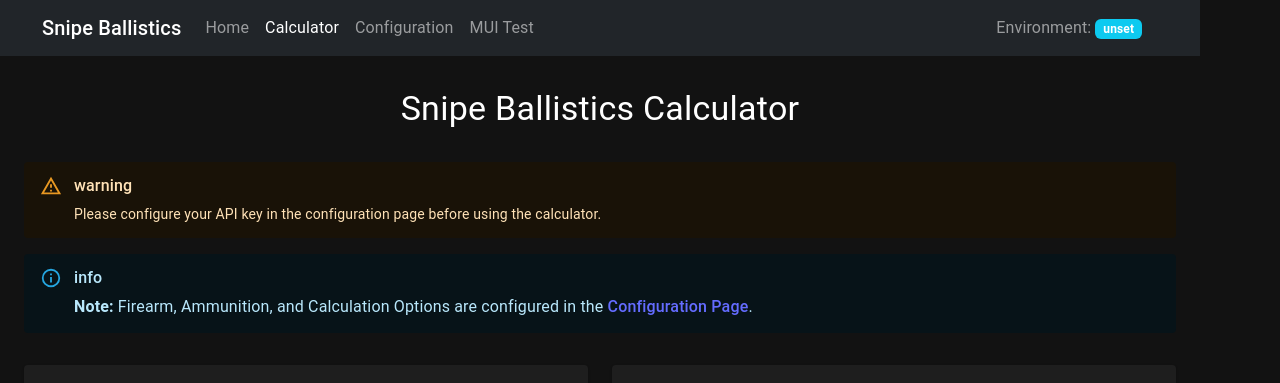
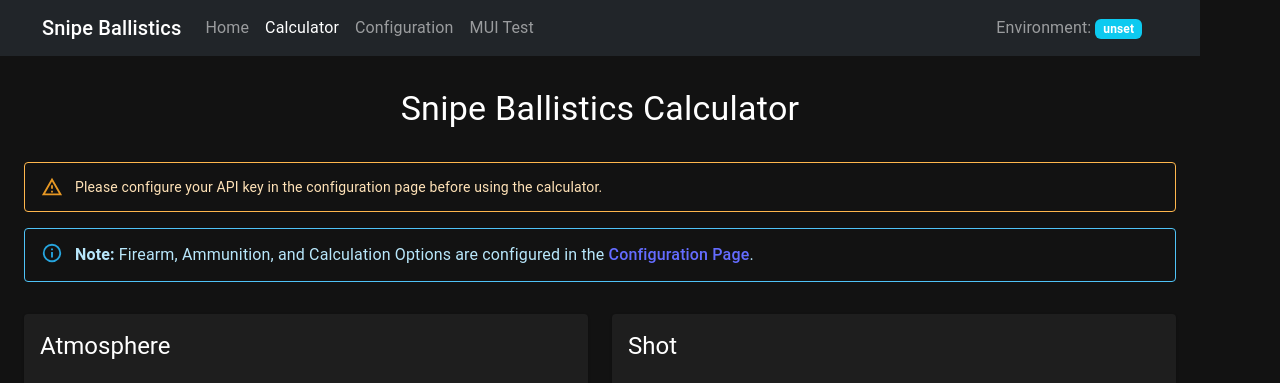
Before and after one commit to zacheusz/ballistic-calculator, a React (Vite) app: page /calculator in a window 1280 px wide. Shown: the top 383 px of the page. Built offline with nearby package versions, Linux system fonts and the light colour scheme; no server answers.

Commit message:
:lipstick: Update calculator page alerts to use Material UI outlined variant

```diff
--- a/src/pages/CalculatorPage.tsx
+++ b/src/pages/CalculatorPage.tsx
@@ -401,17 +401,25 @@ const handleShotChange = (field: string, value: any): void => {
       </Typography>
 
       {!isConfigured && (
-        <Alert severity="warning" sx={{ mb: 2 }}>
-          <AlertTitle>{t('warning')}</AlertTitle>
+        <Alert
+          severity="warning"
+          variant="outlined"
+          sx={{ mb: 2 }}
+        >
           {t('calcConfigAlert')}
         </Alert>
       )}
 
-      <Alert severity="info" sx={{ mb: 4 }}>
-        <AlertTitle>{t('info')}</AlertTitle>
+      <Alert
+        severity="info"
+        variant="outlined"
+        sx={{ mb: 4 }}
+      >
         <Typography component="span">
           <strong>{t('calcNote')}:</strong> {t('calcNoteText')}{' '}
-          <Link to="/config">{t('calcConfigPageLink')}</Link>.
+          <Link to="/config">
+            {t('calcConfigPageLink')}
+          </Link>.
         </Typography>
       </Alert>
 
```
